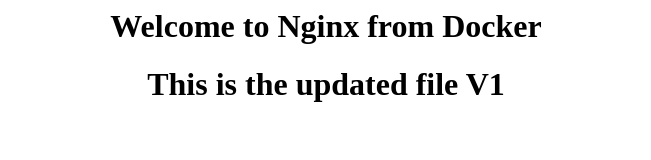
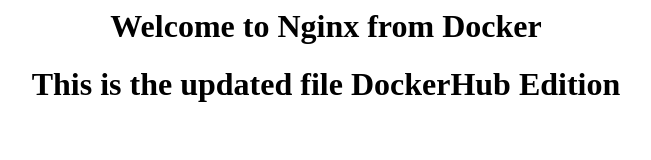
Before and after one commit to Amolshinde5585/nginx-app, a plain HTML site: page index.html in a window 1280 px wide. Shown: the whole page, without its empty margins (314-965 px from the left). Drawn offline with Linux system fonts and the light colour scheme.

Commit message:
Update index.html

```diff
--- a/index.html
+++ b/index.html
@@ -1,6 +1,6 @@
 </head>
 <body>
     <center><h1> Welcome to Nginx from Docker </h1></center>
-    <center><h1> This is the updated file V1 </h1></center>
+    <center><h1> This is the updated file DockerHub Edition </h1></center>
 </body>
 </html>
```
